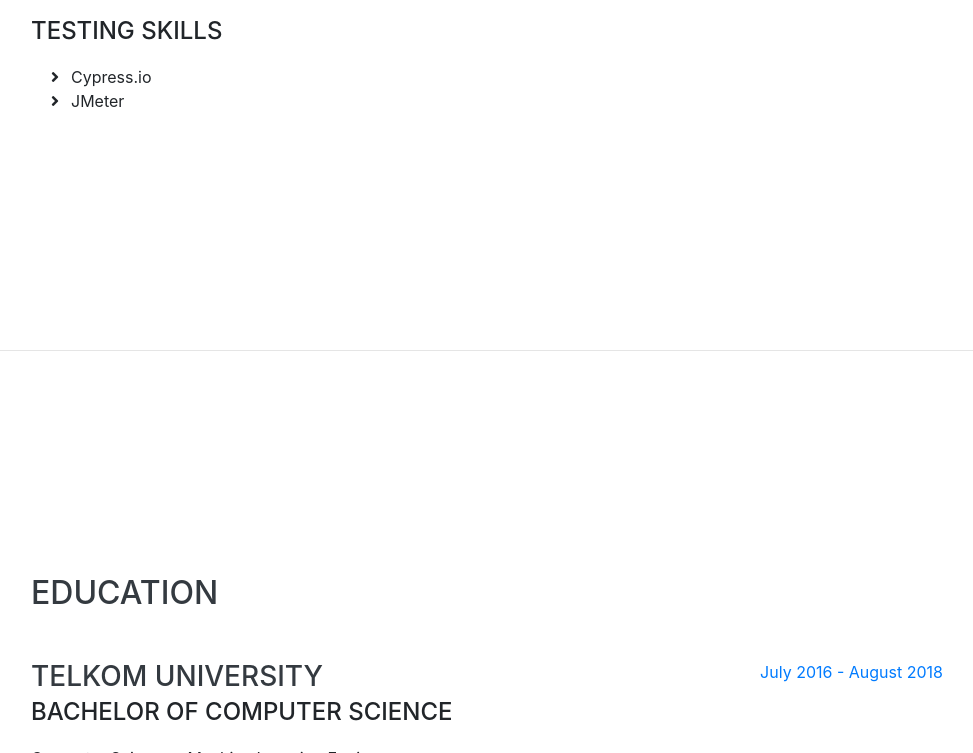
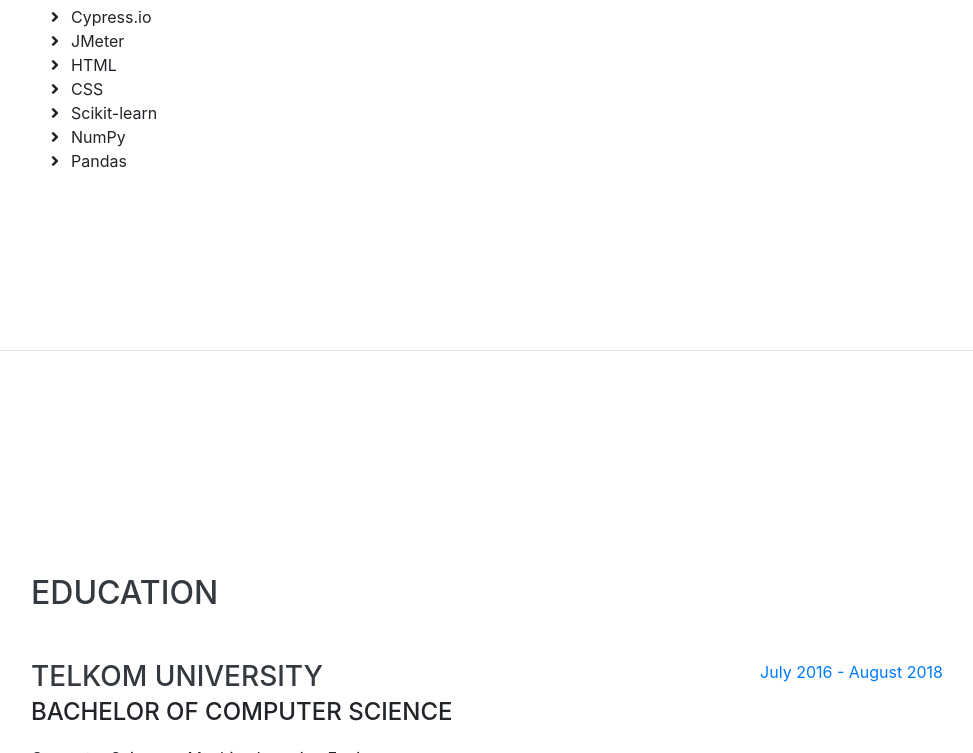
Before and after one commit to rivanghafara/rivanghafara.github.io, a website with bundled scripts: page index.html in a window 1280 px wide. Shown: the part 2109-2862 px from the top of the page, without its empty margins (289-1262 px from the left). Built offline with nearby package versions, Linux system fonts and the light colour scheme; a web font is replaced by a local one.

Commit message:
add skills

```diff
--- a/index.html
+++ b/index.html
@@ -123,7 +123,8 @@
           <div class="resume-content">
             <h3 class="mb-0">Game Developer</h3>
             <div class="subheading mb-3">PT Global Future Technologies (Gloftech)</div>
-            <p>Developed 2D education game in android platform for children with Dyscalculia using Unity Engine written in C#</p>
+            <p>Developed 2D education game in android platform for children with Dyscalculia using Unity Engine written
+              in C#</p>
           </div>
           <div class="resume-date text-md-right">
             <span class="text-secondary">October 2017 - July 2018</span>
@@ -166,7 +167,7 @@
           </li>
         </ul>
 
-        <div class="subheading mb-3">Testing Skills</div>
+        <div class="subheading mb-3">Others</div>
         <ul class="fa-ul mb-0">
           <li>
             <i class="fa-li fas fa-angle-right"></i>
@@ -174,6 +175,21 @@
           <li>
             <i class="fa-li fas fa-angle-right"></i>
             JMeter</li>
+          <li>
+            <i class="fa-li fas fa-angle-right"></i>
+            HTML</li>
+          <li>
+            <i class="fa-li fas fa-angle-right"></i>
+            CSS</li>
+          <li>
+            <i class="fa-li fas fa-angle-right"></i>
+            Scikit-learn</li>
+          <li>
+            <i class="fa-li fas fa-angle-right"></i>
+            NumPy</li>
+          <li>
+            <i class="fa-li fas fa-angle-right"></i>
+            Pandas</li>
         </ul>
       </div>
     </section>
@@ -208,7 +224,7 @@
       </div>
     </section>
     <hr class="m-0">
-<!--
+    <!--
     <section class="resume-section p-3 p-lg-5 d-flex align-items-center" id="interests">
       <div class="w-100">
         <h2 class="mb-5">Interests</h2>
```
